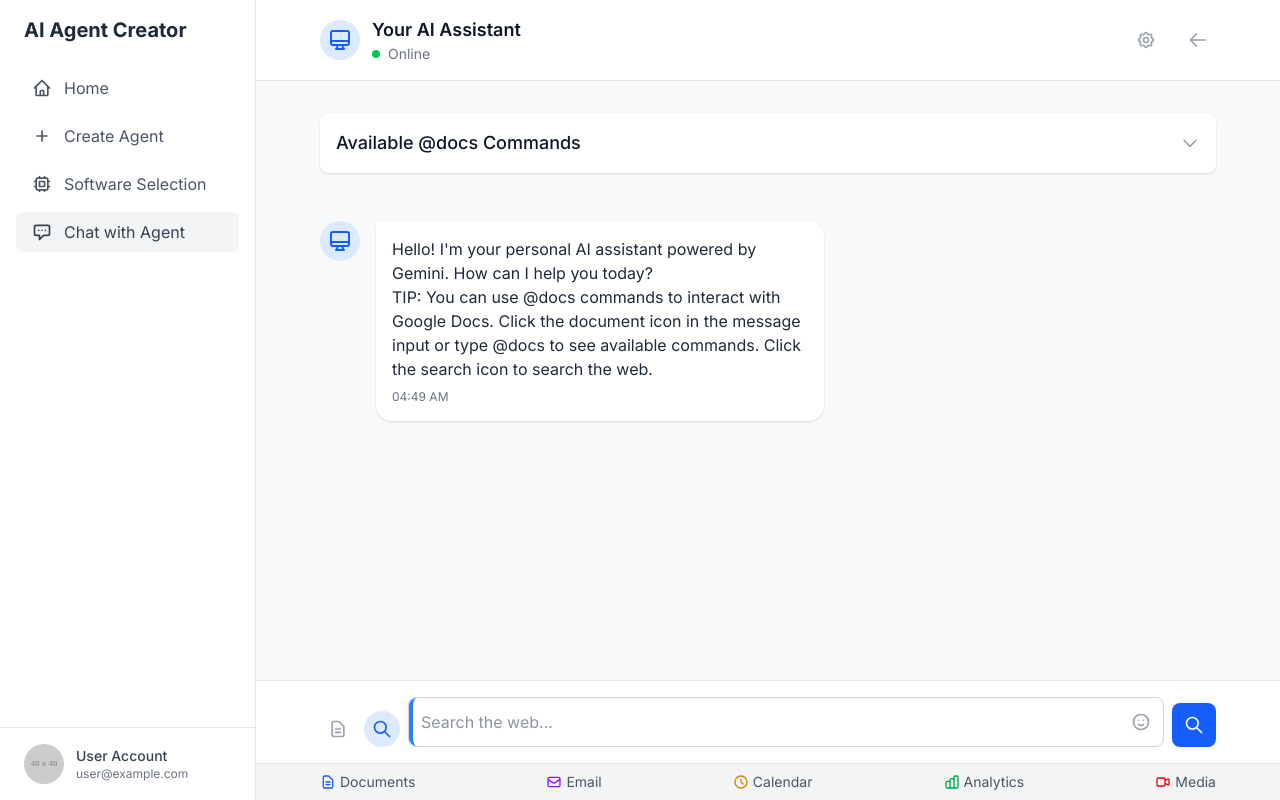
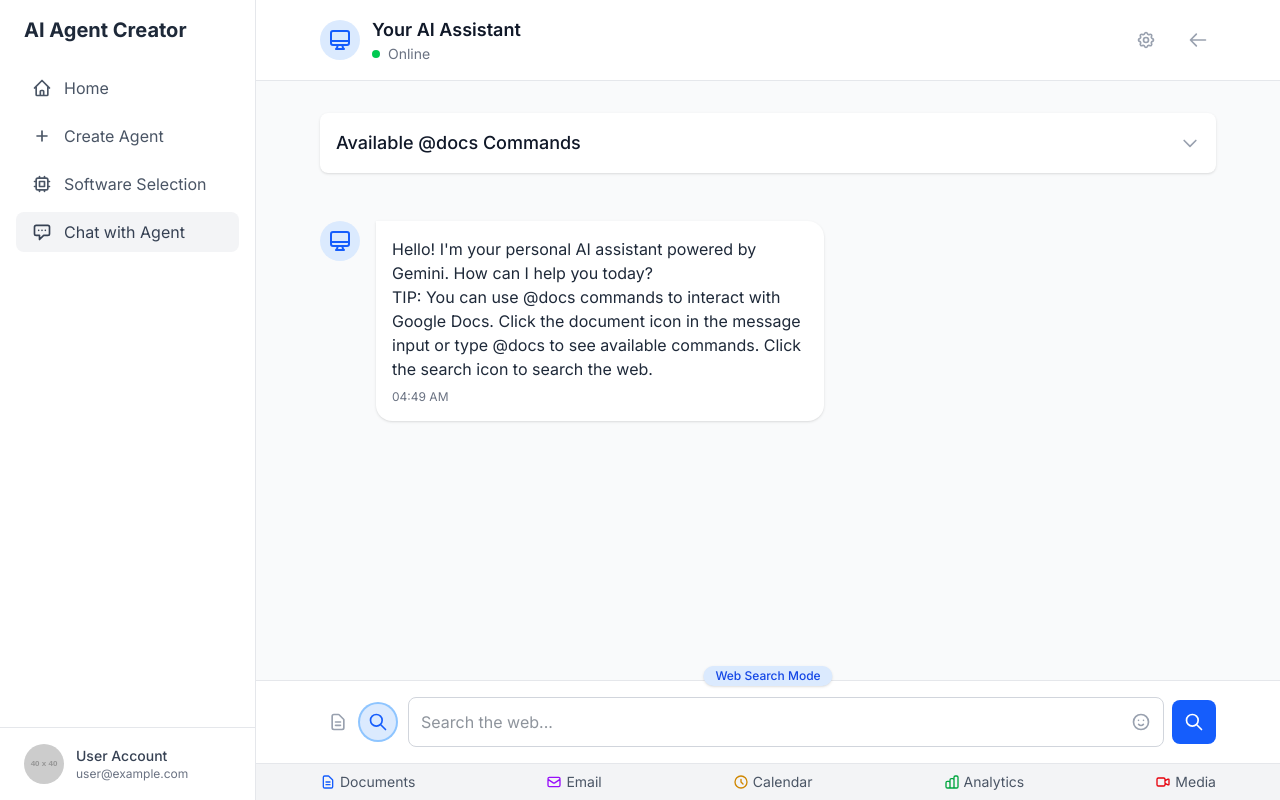
Before and after one commit to trymeuj/aiva-v1-try-1, a Next.js app: page /chat in a window 1280 px wide. Both pictures are taken after a click on the button 382 px from the left and 729 px from the top of the page. Built offline with nearby package versions, Linux system fonts and the light colour scheme.

Commit message:
web search ui improved

```diff
--- a/src/components/chat/ChatInterface.tsx
+++ b/src/components/chat/ChatInterface.tsx
@@ -143,7 +143,7 @@ export default function ChatInterface(): React.ReactElement {
     const userMessage: Message = {
       id: uuidv4(),
       type: 'user',
-      text: `🔍 Search: ${query}`,
+      text: `🔍 Searching for: "${query}"`,
       timestamp: new Date(),
     }
 
--- a/src/components/chat/ChatMessages.tsx
+++ b/src/components/chat/ChatMessages.tsx
@@ -51,10 +51,15 @@ export default function ChatMessages({ messages }: ChatMessagesProps) {
         )
 
       case 'ai':
-        // Format asterisks as markdown bullet points
-        const formattedText = message.text
-          .replace(/\*\*\*/g, '\n\n* ')  // Convert *** to markdown bullet points
-          .replace(/\*\*/g, '**');        // Keep regular bold formatting
+        // Check if the message is a search result
+        const isSearchResult = message.text.includes('## Search Results for:');
+
+        // Format asterisks as markdown bullet points for non-search results
+        const formattedText = isSearchResult
+          ? message.text  // Don't modify search results formatting
+          : message.text
+              .replace(/\*\*\*/g, '\n\n* ')  // Convert *** to markdown bullet points
+              .replace(/\*\*/g, '**');        // Keep regular bold formatting
 
         return (
           <div key={message.id} className="flex items-start">
@@ -66,9 +71,32 @@ export default function ChatMessages({ messages }: ChatMessagesProps) {
               </div>
             </div>
             <div className="space-y-3 max-w-md">
-              <div className="bg-white rounded-2xl rounded-tl-none p-4 shadow-sm">
-                <div className="text-gray-800 prose prose-sm">
-                  <ReactMarkdown>
+              <div className={`bg-white rounded-2xl rounded-tl-none p-4 shadow-sm ${isSearchResult ? 'overflow-x-auto w-full' : ''}`}>
+                <div className={`text-gray-800 ${isSearchResult ? 'prose-sm md:prose' : 'prose prose-sm'}`}>
+                  <ReactMarkdown
+                    components={{
+                      a: ({ node, ...props }) => (
+                        <a
+                          {...props}
+                          target="_blank"
+                          rel="noopener noreferrer"
+                          className="text-blue-600 hover:underline"
+                        />
+                      ),
+                      h3: ({ node, ...props }) => (
+                        <h3
+                          {...props}
+                          className="text-lg font-semibold mt-3 mb-1"
+                        />
+                      ),
+                      h2: ({ node, ...props }) => (
+                        <h2
+                          {...props}
+                          className="text-xl font-bold mb-3 text-gray-900"
+                        />
+                      )
+                    }}
+                  >
                     {formattedText}
                   </ReactMarkdown>
                 </div>
--- a/src/components/chat/MessageInput.tsx
+++ b/src/components/chat/MessageInput.tsx
@@ -85,11 +85,16 @@ export default function MessageInput({ onSendMessage, onSearch }: MessageInputPr
 
   return (
     <div className="bg-white border-t border-gray-200 p-4 relative">
-      <form onSubmit={handleSubmit} className="max-w-4xl mx-auto flex items-end">
+      {isSearchMode && (
+        <div className="absolute top-0 left-1/2 transform -translate-x-1/2 -translate-y-3/4 bg-blue-100 text-blue-700 text-xs font-medium px-3 py-0.5 rounded-full shadow-sm">
+          Web Search Mode
+        </div>
+      )}
+      <form onSubmit={handleSubmit} className="max-w-4xl mx-auto flex items-center">
         {/* Docs button */}
         <button
           type="button"
-          className="p-2 rounded-full text-gray-400 hover:text-gray-600 hover:bg-gray-100 mr-2"
+          className="p-2 mr-1 rounded-full text-gray-400 hover:text-gray-600 hover:bg-gray-100"
           title="Insert @docs command"
           onClick={(e) => {
             e.stopPropagation()
@@ -107,10 +112,12 @@ export default function MessageInput({ onSendMessage, onSearch }: MessageInputPr
         {/* Search button */}
         <button
           type="button"
-          className={`p-2 rounded-full hover:bg-gray-100 mr-2 ${
-            isSearchMode ? 'text-blue-600 bg-blue-100' : 'text-gray-400 hover:text-gray-600'
+          className={`p-2 mr-3 rounded-full ${
+            isSearchMode
+              ? 'text-blue-600 bg-blue-100 ring-2 ring-blue-300'
+              : 'text-gray-400 hover:text-gray-600 hover:bg-gray-100'
           }`}
-          title="Toggle search mode"
+          title={isSearchMode ? "Exit search mode" : "Enable web search"}
           onClick={toggleSearchMode}
         >
           <svg className="h-5 w-5" fill="none" stroke="currentColor" viewBox="0 0 24 24" xmlns="http://www.w3.org/2000/svg">
@@ -118,14 +125,12 @@ export default function MessageInput({ onSendMessage, onSearch }: MessageInputPr
           </svg>
         </button>
 
-        <div className="flex-1 border border-gray-300 rounded-lg flex items-center relative">
+        <div className="flex-1 border border-gray-300 rounded-lg flex items-center">
           <input
             ref={inputRef}
             type="text"
             placeholder={isSearchMode ? "Search the web..." : "Type your message... (Use @docs for document commands)"}
-            className={`flex-1 p-3 bg-transparent outline-none rounded-l-lg ${
-              isSearchMode ? 'border-l-4 border-blue-500 pl-2' : ''
-            }`}
+            className="flex-1 p-3 bg-transparent outline-none rounded-lg"
             value={message}
             onChange={(e) => handleInputChange(e.target.value)}
             onClick={(e) => e.stopPropagation()}
@@ -168,6 +173,8 @@ export default function MessageInput({ onSendMessage, onSearch }: MessageInputPr
           className={`ml-2 p-3 text-white rounded-lg ${
             isSearchMode ? 'bg-blue-600 hover:bg-blue-700' : 'bg-blue-600 hover:bg-blue-700'
           }`}
+          disabled={!message.trim()}
+          title={isSearchMode ? "Search the web" : "Send message"}
         >
           {isSearchMode ? (
             <svg className="h-5 w-5" fill="none" stroke="currentColor" viewBox="0 0 24 24" xmlns="http://www.w3.org/2000/svg">
```
Also changed, not shown: 1 other file (tests, documents, lock files or other folders).
